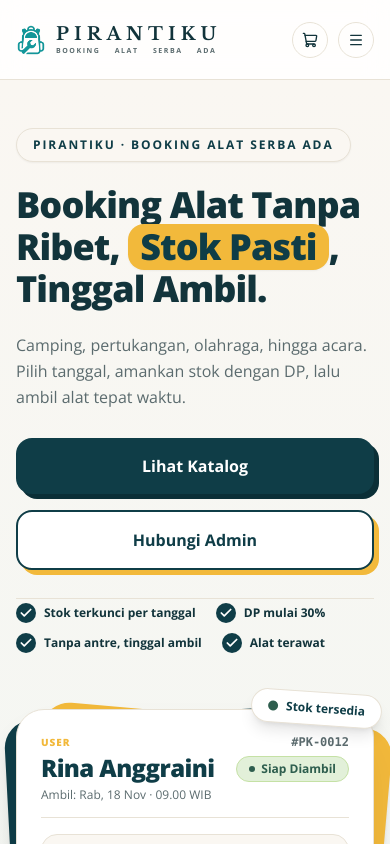
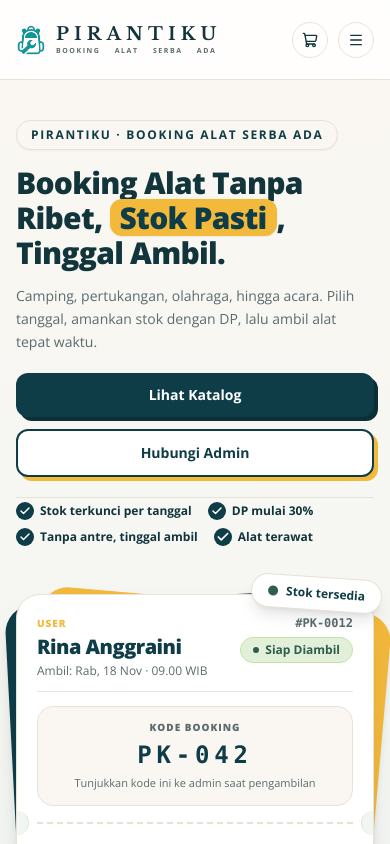
Before and after one commit to Devr1us/PirantiKu, a Next.js app: page / in a window 390 px wide. Shown: the top 844 px of the page. Built offline with nearby package versions, Linux system fonts and the light colour scheme; no server answers; the database is empty.

Commit message:
fix responsive hero section

```diff
--- a/components/home/booking-receipt-card.tsx
+++ b/components/home/booking-receipt-card.tsx
@@ -68,7 +68,7 @@ export function BookingReceiptCard({
       }
       animate={{ opacity: 1, y: 0, rotate: 0 }}
       transition={{ duration: 0.65, ease: [0.16, 1, 0.3, 1] }}
-      className={`relative w-full max-w-[460px] xl:max-w-[500px] 2xl:max-w-[530px] mx-auto select-none ${className}`}
+      className={`relative w-full max-w-[420px] lg:max-w-[390px] xl:max-w-[460px] 2xl:max-w-[500px] mx-auto select-none ${className}`}
     >
       {/* ========================================================
           1. LAPISAN KARTU BELAKANG (Layered Shadow Depth)
@@ -88,14 +88,14 @@ export function BookingReceiptCard({
       {/* ========================================================
           2. KARTU UTAMA PUTIH (Rounded-[28px] + Ticket Cutouts)
           ======================================================== */}
-      <div className="relative z-10 w-full rounded-[28px] bg-white border border-[var(--border-soft)] shadow-2xl shadow-black/10 p-6 sm:p-8 xl:p-9 text-[var(--text-main)] overflow-hidden">
+      <div className="relative z-10 w-full rounded-[24px] sm:rounded-[28px] bg-white border border-[var(--border-soft)] shadow-2xl shadow-black/10 p-5 sm:p-6 lg:p-5 xl:p-8 text-[var(--text-main)] overflow-hidden">
         {/* Header Nota: User, Jadwal, ID & Status Badge */}
-        <div className="flex items-start justify-between gap-3 pb-3.5 border-b border-[var(--border-soft)]">
+        <div className="flex items-start justify-between gap-3 pb-3 border-b border-[var(--border-soft)]">
           <div>
             <span className="text-[10px] sm:text-[11px] font-extrabold uppercase tracking-widest text-[var(--accent-gold)] block">
               USER
             </span>
-            <h4 className="text-2xl sm:text-[28px] font-black text-[var(--bg-dark)] tracking-tight leading-tight mt-0.5">
+            <h4 className="text-xl sm:text-2xl lg:text-xl xl:text-[26px] font-black text-[var(--bg-dark)] tracking-tight leading-tight mt-0.5">
               {data.customerName}
             </h4>
             <p className="text-xs sm:text-[13px] text-[var(--text-muted)] font-medium mt-1">
@@ -115,11 +115,11 @@ export function BookingReceiptCard({
         </div>
 
         {/* Kotak Abu Krem: KODE BOOKING Besar */}
-        <div className="my-4 rounded-2xl bg-[var(--bg-base)] border border-[var(--border-soft)] p-3.5 sm:p-4.5 text-center">
+        <div className="my-3.5 rounded-2xl bg-[var(--bg-base)] border border-[var(--border-soft)] p-3 sm:p-4 text-center">
           <span className="text-[10px] sm:text-[11px] font-extrabold uppercase tracking-widest text-[var(--text-muted)] block">
             KODE BOOKING
           </span>
-          <div className="text-3xl sm:text-[46px] xl:text-[50px] font-black tracking-[0.2em] text-[var(--bg-dark)] font-mono leading-tight py-1">
+          <div className="text-2xl sm:text-4xl lg:text-3xl xl:text-[44px] font-black tracking-[0.2em] text-[var(--bg-dark)] font-mono leading-tight py-1">
             {data.bookingCode}
           </div>
           <p className="text-[11px] sm:text-xs text-[var(--text-muted)]">
--- a/components/home/hero-section.tsx
+++ b/components/home/hero-section.tsx
@@ -42,14 +42,14 @@ export function HeroSection({
       style={{
         background: "linear-gradient(180deg, #FAF7F2 0%, #F1F6F3 100%)",
       }}
-      className="relative w-full min-h-[calc(100svh-80px)] lg:h-[calc(100svh-80px)] flex items-center justify-center text-[var(--text-main)] py-12 lg:py-0 overflow-hidden"
+      className="relative w-full flex items-center justify-center text-[var(--text-main)] py-10 sm:py-14 lg:py-12 xl:py-16 min-h-[min(100svh-80px,840px)]"
     >
       <div className="w-full max-w-[1200px] mx-auto px-4 md:px-6">
-        <div className="grid grid-cols-1 lg:grid-cols-12 gap-8 lg:gap-12 xl:gap-16 items-center">
+        <div className="grid grid-cols-1 lg:grid-cols-12 gap-8 lg:gap-8 xl:gap-14 items-center">
           {/* ========================================================
-              KOLOM KIRI (±590px / col-span-7)
+              KOLOM KIRI (col-span-7)
               ======================================================== */}
-          <div className="lg:col-span-7 flex flex-col items-start justify-center space-y-6 sm:space-y-7">
+          <div className="lg:col-span-7 flex flex-col items-start justify-center space-y-4 sm:space-y-5 lg:space-y-4.5 xl:space-y-6">
             {/* 1. Badge Pil Krem */}
             <motion.div
               custom={1}
@@ -59,7 +59,7 @@ export function HeroSection({
             >
               <div
                 style={{ color: "var(--bg-dark)" }}
-                className="inline-flex items-center gap-2 px-4 py-2 rounded-full bg-[var(--bg-base)] border border-[var(--border-soft)] text-[var(--bg-dark)] text-xs sm:text-sm font-bold uppercase tracking-[0.16em] select-none shadow-xs"
+                className="inline-flex items-center gap-2 px-3.5 py-1.5 sm:px-4 sm:py-2 rounded-full bg-[var(--bg-base)] border border-[var(--border-soft)] text-[var(--bg-dark)] text-xs sm:text-sm font-bold uppercase tracking-[0.14em] sm:tracking-[0.16em] select-none shadow-xs"
               >
                 <span>PIRANTIKU · BOOKING ALAT SERBA ADA</span>
               </div>
@@ -72,12 +72,12 @@ export function HeroSection({
               animate="visible"
               variants={fadeUpVariant}
               style={{ color: "var(--text-main)" }}
-              className="text-4xl sm:text-6xl lg:text-[62px] xl:text-[70px] 2xl:text-[76px] font-extrabold text-[var(--text-main)] leading-[1.06] tracking-tight"
+              className="text-3xl sm:text-5xl lg:text-[44px] xl:text-[56px] 2xl:text-[68px] font-extrabold text-[var(--text-main)] leading-[1.1] tracking-tight"
             >
               Booking Alat Tanpa Ribet,{" "}
               <span
                 style={{ backgroundColor: "var(--accent-gold)", color: "var(--bg-dark)" }}
-                className="inline-block bg-[var(--accent-gold)] text-[var(--bg-dark)] px-3 py-1 sm:px-4 sm:py-1.5 rounded-2xl shadow-xs"
+                className="inline-block bg-[var(--accent-gold)] text-[var(--bg-dark)] px-2.5 py-0.5 sm:px-4 sm:py-1 rounded-xl sm:rounded-2xl shadow-xs"
               >
                 Stok Pasti
               </span>
@@ -91,7 +91,7 @@ export function HeroSection({
               animate="visible"
               variants={fadeUpVariant}
               style={{ color: "var(--text-muted)" }}
-              className="text-base sm:text-lg xl:text-xl text-[var(--text-muted)] leading-relaxed max-w-xl xl:max-w-2xl font-medium"
+              className="text-sm sm:text-base lg:text-[15px] xl:text-lg text-[var(--text-muted)] leading-relaxed max-w-xl xl:max-w-2xl font-medium"
             >
               Camping, pertukangan, olahraga, hingga acara. Pilih tanggal, amankan stok dengan DP, lalu ambil alat tepat waktu.
             </motion.p>
@@ -102,12 +102,12 @@ export function HeroSection({
               initial="hidden"
               animate="visible"
               variants={fadeUpVariant}
-              className="flex flex-col min-[480px]:flex-row items-stretch min-[480px]:items-center gap-4 pt-1 w-full min-[480px]:w-auto"
+              className="flex flex-col min-[480px]:flex-row items-stretch min-[480px]:items-center gap-3 sm:gap-4 pt-1 w-full min-[480px]:w-auto"
             >
               {/* Tombol Lihat Katalog */}
               <Link
                 href="/alat"
-                className="w-full min-[480px]:w-auto inline-flex items-center justify-center gap-2.5 px-8 sm:px-9 py-4 rounded-2xl bg-[var(--bg-dark)] text-white font-bold text-base sm:text-lg shadow-[5px_5px_0_var(--bg-footer)] hover:translate-x-[2px] hover:translate-y-[2px] hover:shadow-[3px_3px_0_var(--bg-footer)] active:translate-x-[5px] active:translate-y-[5px] active:shadow-none transition-all duration-150 cursor-pointer select-none"
+                className="w-full min-[480px]:w-auto inline-flex items-center justify-center gap-2 px-6 sm:px-8 xl:px-9 py-3 sm:py-3.5 xl:py-4 rounded-xl sm:rounded-2xl bg-[var(--bg-dark)] text-white font-bold text-sm sm:text-base xl:text-lg shadow-[4px_4px_0_var(--bg-footer)] hover:translate-x-[2px] hover:translate-y-[2px] hover:shadow-[2px_2px_0_var(--bg-footer)] active:translate-x-[4px] active:translate-y-[4px] active:shadow-none transition-all duration-150 cursor-pointer select-none"
               >
                 <span>Lihat Katalog</span>
               </Link>
@@ -118,7 +118,7 @@ export function HeroSection({
                 target="_blank"
                 rel="noopener noreferrer"
                 style={{ color: "var(--bg-dark)", borderColor: "var(--bg-dark)" }}
-                className="w-full min-[480px]:w-auto inline-flex items-center justify-center gap-2.5 px-8 sm:px-9 py-4 rounded-2xl bg-white border-2 border-[var(--bg-dark)] text-[var(--bg-dark)] font-bold text-base sm:text-lg shadow-[5px_5px_0_var(--accent-gold)] hover:translate-x-[2px] hover:translate-y-[2px] hover:shadow-[3px_3px_0_var(--accent-gold)] active:translate-x-[5px] active:translate-y-[5px] active:shadow-none transition-all duration-150 cursor-pointer select-none"
+                className="w-full min-[480px]:w-auto inline-flex items-center justify-center gap-2 px-6 sm:px-8 xl:px-9 py-3 sm:py-3.5 xl:py-4 rounded-xl sm:rounded-2xl bg-white border-2 border-[var(--bg-dark)] text-[var(--bg-dark)] font-bold text-sm sm:text-base xl:text-lg shadow-[4px_4px_0_var(--accent-gold)] hover:translate-x-[2px] hover:translate-y-[2px] hover:shadow-[2px_2px_0_var(--accent-gold)] active:translate-x-[4px] active:translate-y-[4px] active:shadow-none transition-all duration-150 cursor-pointer select-none"
               >
                 <span style={{ color: "var(--bg-dark)" }}>Hubungi Admin</span>
               </a>
@@ -141,31 +141,31 @@ export function HeroSection({
               animate="visible"
               variants={fadeUpVariant}
               style={{ color: "var(--text-main)" }}
-              className="flex flex-wrap items-center gap-x-5 sm:gap-x-8 gap-y-2.5 sm:gap-y-3 text-xs sm:text-base font-bold text-[var(--text-main)]"
+              className="flex flex-wrap items-center gap-x-4 sm:gap-x-6 xl:gap-x-8 gap-y-2 sm:gap-y-2.5 text-xs sm:text-sm xl:text-base font-bold text-[var(--text-main)]"
             >
-              <div className="flex items-center gap-2 sm:gap-2.5">
-                <span className="flex h-5 w-5 shrink-0 items-center justify-center rounded-full bg-[var(--bg-dark)] text-white">
-                  <Check className="h-3.5 w-3.5 stroke-[3]" />
+              <div className="flex items-center gap-1.5 sm:gap-2">
+                <span className="flex h-4.5 w-4.5 sm:h-5 sm:w-5 shrink-0 items-center justify-center rounded-full bg-[var(--bg-dark)] text-white">
+                  <Check className="h-3 w-3 sm:h-3.5 sm:w-3.5 stroke-[3]" />
                 </span>
                 <span style={{ color: "var(--text-main)" }}>Stok terkunci per tanggal</span>
               </div>
 
-              <div className="flex items-center gap-2 sm:gap-2.5">
-                <span className="flex h-5 w-5 shrink-0 items-center justify-center rounded-full bg-[var(--bg-dark)] text-white">
-                  <Check className="h-3.5 w-3.5 stroke-[3]" />
+              <div className="flex items-center gap-1.5 sm:gap-2">
+                <span className="flex h-4.5 w-4.5 sm:h-5 sm:w-5 shrink-0 items-center justify-center rounded-full bg-[var(--bg-dark)] text-white">
+                  <Check className="h-3 w-3 sm:h-3.5 sm:w-3.5 stroke-[3]" />
                 </span>
                 <span style={{ color: "var(--text-main)" }}>DP mulai {effectiveDp}%</span>
               </div>
 
-              <div className="flex items-center gap-2 sm:gap-2.5">
-                <span className="flex h-5 w-5 shrink-0 items-center justify-center rounded-full bg-[var(--bg-dark)] text-white">
-                  <Check className="h-3.5 w-3.5 stroke-[3]" />
+              <div className="flex items-center gap-1.5 sm:gap-2">
+                <span className="flex h-4.5 w-4.5 sm:h-5 sm:w-5 shrink-0 items-center justify-center rounded-full bg-[var(--bg-dark)] text-white">
+                  <Check className="h-3 w-3 sm:h-3.5 sm:w-3.5 stroke-[3]" />
                 </span>
                 <span style={{ color: "var(--text-main)" }}>Tanpa antre, tinggal ambil</span>
               </div>
 
-              <div className="flex items-center gap-2 sm:gap-2.5">
-                <span className="flex h-5 w-5 shrink-0 items-center justify-center rounded-full bg-[var(--bg-dark)] text-white">
+              <div className="flex items-center gap-1.5 sm:gap-2">
+                <span className="flex h-4.5 w-4.5 sm:h-5 sm:w-5 shrink-0 items-center justify-center rounded-full bg-[var(--bg-dark)] text-white">
                   <Check className="h-3.5 w-3.5 stroke-[3]" />
                 </span>
                 <span style={{ color: "var(--text-main)" }}>Alat terawat</span>
@@ -176,7 +176,7 @@ export function HeroSection({
           {/* ========================================================
               KOLOM KANAN: KARTU NOTA BOOKING (col-span-5)
               ======================================================== */}
-          <div className="lg:col-span-5 w-full flex justify-center lg:justify-end mt-6 lg:mt-0">
+          <div className="lg:col-span-5 w-full flex justify-center lg:justify-end mt-4 lg:mt-0">
             <BookingReceiptCard totalActiveTypes={totalActiveTypes} />
           </div>
         </div>
```
